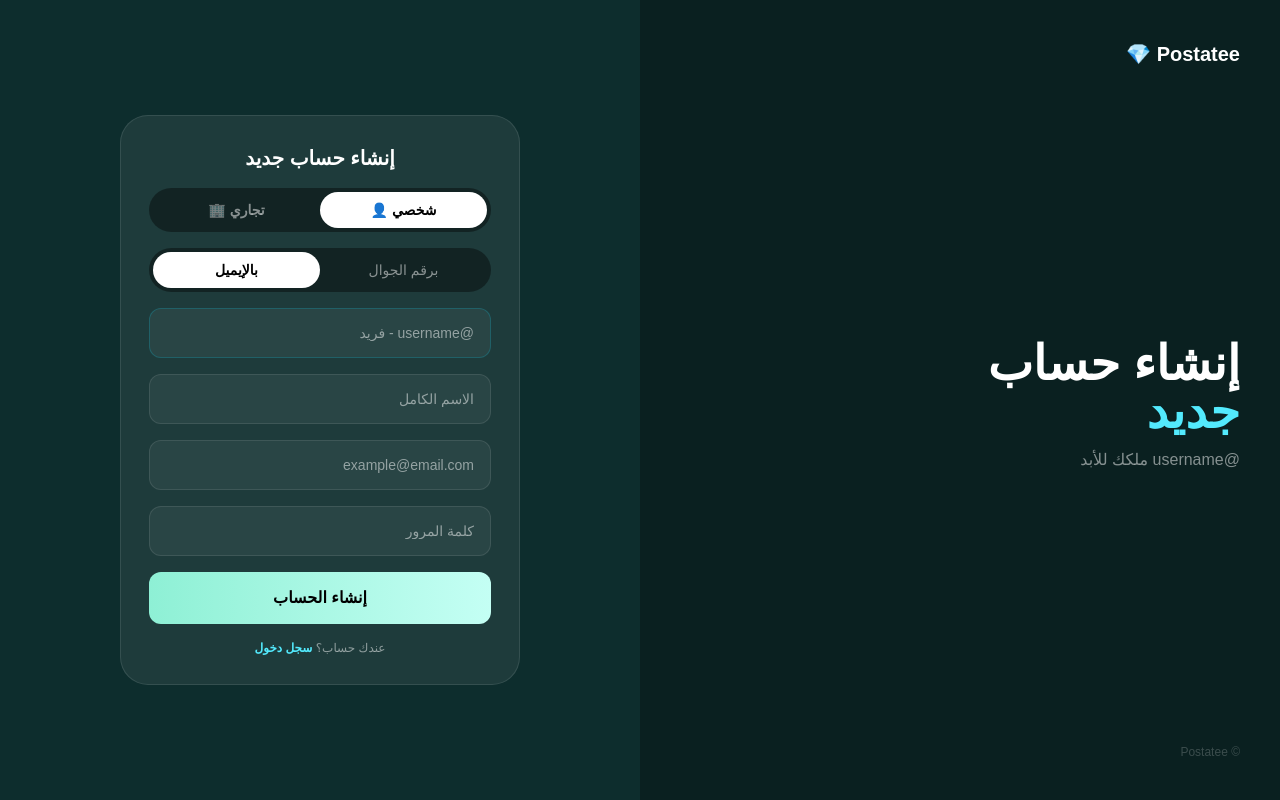
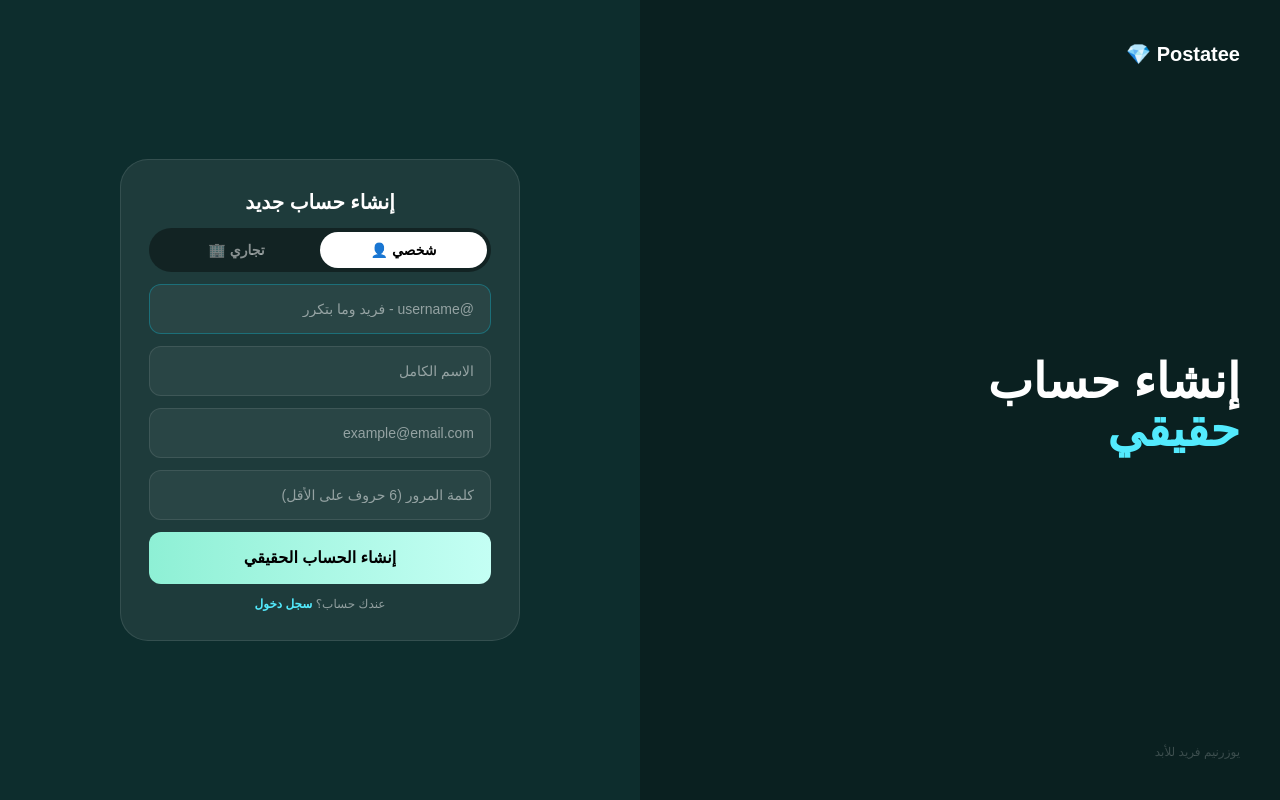
Before and after one commit to hashbash2299/postatee, a Next.js app: page /register in a window 1280 px wide. Built offline with nearby package versions, Linux system fonts and the light colour scheme; no server answers.

Commit message:
fix firebase auth + db exports

```diff
--- a/app/lib/firebase.ts
+++ b/app/lib/firebase.ts
@@ -1,4 +1,5 @@
-import { initializeApp } from "firebase/app";
+import { initializeApp, getApps } from "firebase/app";
+import { getAuth } from "firebase/auth";
 import { getFirestore } from "firebase/firestore";
 
 const firebaseConfig = {
@@ -10,5 +11,7 @@ const firebaseConfig = {
   appId: "1:593425332320:web:03659be2c6440119212b05"
 };
 
-const app = initializeApp(firebaseConfig);
+const app = getApps().length? getApps()[0] : initializeApp(firebaseConfig);
+
+export const auth = getAuth(app);
 export const db = getFirestore(app);
--- a/app/register/page.tsx
+++ b/app/register/page.tsx
@@ -1,33 +1,77 @@
 "use client"
 import { useState } from "react";
 import Link from "next/link";
+import { createUserWithEmailAndPassword } from "firebase/auth";
+import { doc, getDoc, setDoc, serverTimestamp } from "firebase/firestore";
+import { auth, db } from "@/lib/firebase";
 
 export default function RegisterPage() {
   const [type, setType] = useState<"personal"|"business">("personal");
-  const [method, setMethod] = useState<"email"|"phone">("email");
+  const [username, setUsername] = useState("");
+  const [name, setName] = useState("");
+  const [email, setEmail] = useState("");
+  const [pass, setPass] = useState("");
+  const [loading, setLoading] = useState(false);
+  const [status, setStatus] = useState("");
+
+  const handleRegister = async () => {
+    if(!username ||!name ||!email ||!pass) return setStatus("❌ أكمل كل الحقول");
+    if(username.includes(" ")) return setStatus("❌ اليوزرنيم بدون مسافات");
+
+    setLoading(true); setStatus("⏳ بنفحص اليوزرنيم...");
+    try {
+      const cleanUser = username.toLowerCase().replace("@","");
+      const userRef = doc(db, "usernames", cleanUser);
+      const exists = await getDoc(userRef);
+      if(exists.exists()){ setStatus("❌ @"+cleanUser+" محجوز، جرب واحد تاني"); setLoading(false); return; }
+
+      setStatus("⏳ بننشئ حسابك...");
+      const cred = await createUserWithEmailAndPassword(auth, email, pass);
+
+      await setDoc(doc(db, "users", cred.user.uid), {
+        uid: cred.user.uid,
+        username: cleanUser,
+        displayName: name,
+        email: email,
+        accountType: type,
+        createdAt: serverTimestamp()
+      });
+      await setDoc(doc(db, "usernames", cleanUser), { uid: cred.user.uid });
+
+      setStatus("✅ تم! يوزرنيمك @"+cleanUser+" محفوظ للأبد");
+      window.location.href = "/feed";
+    } catch(e:any){
+      setStatus("❌ "+ e.message);
+    }
+    setLoading(false);
+  }
+
   return (
     <div className="min-h-screen flex bg-[#081a1a]" dir="rtl">
       <div className="hidden lg:flex w-1/2 p-10 bg-[#0a2020] flex-col justify-between">
         <span className="text-white font-black text-xl">Postatee 💎</span>
-        <div><h1 className="text-5xl font-black text-white">إنشاء حساب<br/><span className="text-cyan-300">جديد</span></h1><p className="text-white/50 mt-3">@username ملكك للأبد</p></div>
-        <span className="text-white/20 text-xs">© Postatee</span>
+        <h1 className="text-5xl font-black text-white">إنشاء حساب<br/><span className="text-cyan-300">حقيقي</span></h1>
+        <span className="text-white/20 text-xs">يوزرنيم فريد للأبد</span>
       </div>
       <div className="w-full lg:w-1/2 flex items-center justify-center p-4 bg-[#0d2d2d]">
-        <div className="w-full max-w-[400px] bg-white/[0.07] border border-white/10 rounded-[28px] p-7 space-y-4">
+        <div className="w-full max-w-[400px] bg-white/[0.07] border border-white/10 rounded-[28px] p-7 space-y-3">
           <h2 className="text-xl font-black text-white text-center">إنشاء حساب جديد</h2>
+
           <div className="bg-black/40 rounded-full p-1 flex">
             <button onClick={()=>setType("personal")} className={`flex-1 py-2 rounded-full text-sm font-bold ${type==="personal"?"bg-white text-black":"text-white/50"}`}>شخصي 👤</button>
             <button onClick={()=>setType("business")} className={`flex-1 py-2 rounded-full text-sm font-bold ${type==="business"?"bg-white text-black":"text-white/50"}`}>تجاري 🏢</button>
           </div>
-          <div className="bg-black/40 rounded-full p-1 flex">
-            <button onClick={()=>setMethod("phone")} className={`flex-1 py-2 rounded-full text-sm ${method==="phone"?"bg-white text-black font-bold":"text-white/50"}`}>برقم الجوال</button>
-            <button onClick={()=>setMethod("email")} className={`flex-1 py-2 rounded-full text-sm ${method==="email"?"bg-white text-black font-bold":"text-white/50"}`}>بالإيميل</button>
-          </div>
-          <input placeholder="@username - فريد" className="w-full bg-white/5 border border-cyan-400/20 rounded-xl px-4 py-3.5 text-sm text-white outline-none" />
-          <input placeholder="الاسم الكامل" className="w-full bg-white/5 border border-white/10 rounded-xl px-4 py-3.5 text-sm text-white outline-none" />
-          <input placeholder="example@email.com" className="w-full bg-white/5 border border-white/10 rounded-xl px-4 py-3.5 text-sm text-white outline-none" />
-          <input type="password" placeholder="كلمة المرور" className="w-full bg-white/5 border border-white/10 rounded-xl px-4 py-3.5 text-sm text-white outline-none" />
-          <button className="w-full bg-gradient-to-r from-[#8ef0d5] to-[#c4fff4] text-black font-black py-3.5 rounded-xl">إنشاء الحساب</button>
+
+          <input value={username} onChange={e=>setUsername(e.target.value)} placeholder="@username - فريد وما بتكرر" className="w-full bg-white/5 border border-cyan-400/30 rounded-xl px-4 py-3.5 text-sm text-white outline-none" />
+          <input value={name} onChange={e=>setName(e.target.value)} placeholder="الاسم الكامل" className="w-full bg-white/5 border border-white/10 rounded-xl px-4 py-3.5 text-sm text-white outline-none" />
+          <input value={email} onChange={e=>setEmail(e.target.value)} placeholder="example@email.com" className="w-full bg-white/5 border border-white/10 rounded-xl px-4 py-3.5 text-sm text-white outline-none" />
+          <input value={pass} onChange={e=>setPass(e.target.value)} type="password" placeholder="كلمة المرور (6 حروف على الأقل)" className="w-full bg-white/5 border border-white/10 rounded-xl px-4 py-3.5 text-sm text-white outline-none" />
+
+          {status && <p className="text-xs text-center text-cyan-200 bg-cyan-500/10 py-2 rounded-lg">{status}</p>}
+
+          <button onClick={handleRegister} disabled={loading} className="w-full bg-gradient-to-r from-[#8ef0d5] to-[#c4fff4] text-black font-black py-3.5 rounded-xl disabled:opacity-50">
+            {loading? "جاري..." : "إنشاء الحساب الحقيقي"}
+          </button>
           <p className="text-center text-xs text-white/50">عندك حساب؟ <Link href="/login" className="text-cyan-300 font-bold">سجل دخول</Link></p>
         </div>
       </div>
```
